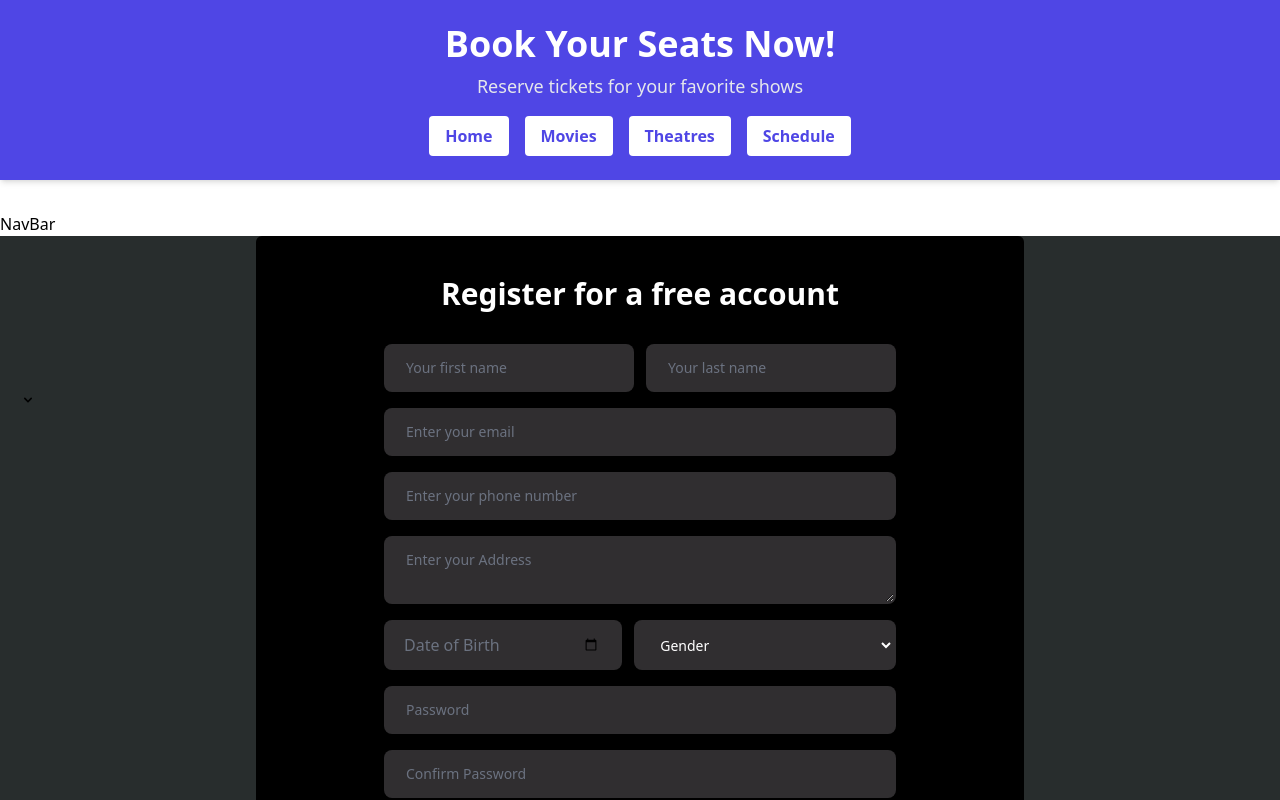
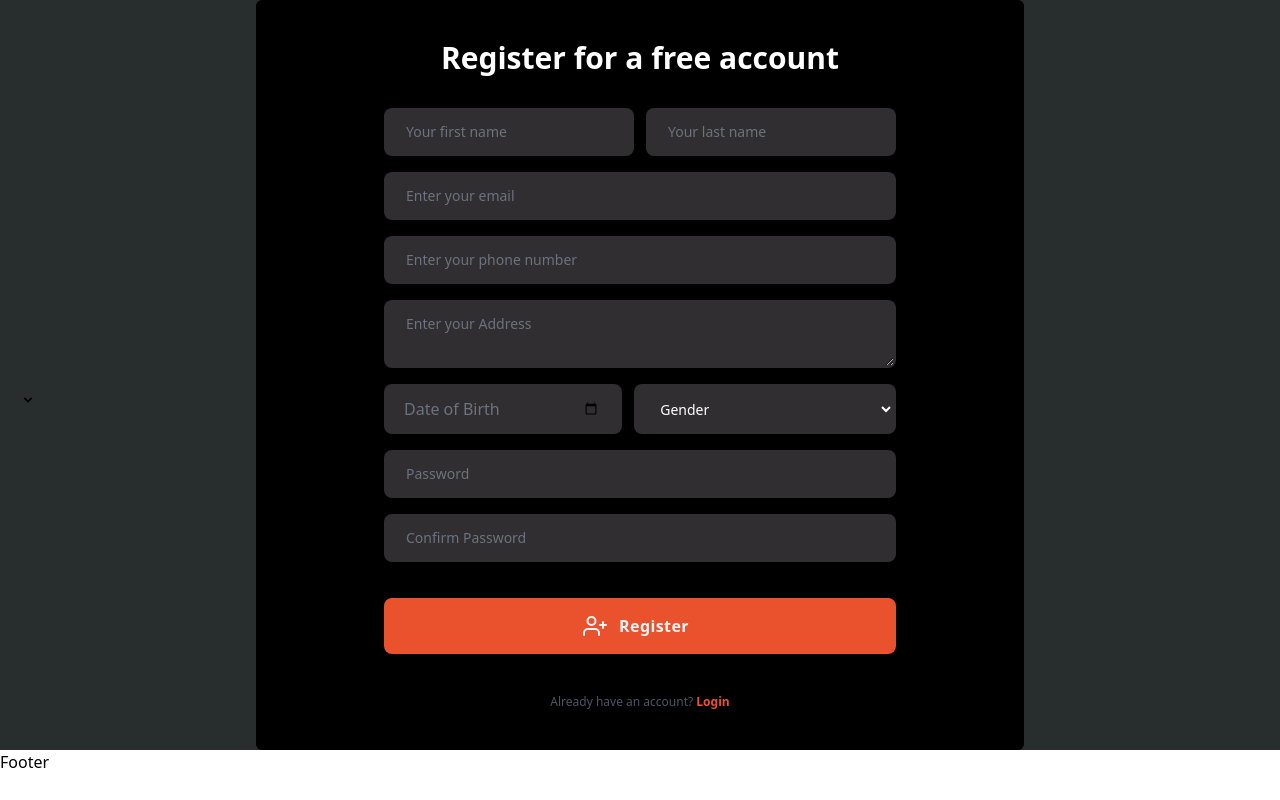
Before and after one commit to ManadaHerath/Theater-reservation-system, a React (Create React App) app in the folder frontend/: page /register in a window 1280 px wide. Shown: the top 800 px of the page. Built offline with nearby package versions, Linux system fonts and the light colour scheme.

Commit message:
Register Page and Login page added

```diff
--- a/frontend/src/App.jsx
+++ b/frontend/src/App.jsx
@@ -10,18 +10,19 @@ import Heading from "./components/Heading";
 import NavBar from "./components/NavBar";
 import Footer from "./components/Footer";
 import TheatreList from "./components/Theatres";
-import RegisterForm from "./components/User Registration/Register";
 import MovieShedule from "./components/Shedule";
 import MoviePage from "./pages/MoviePage";
 import SeatSelection from "./components/SeatSelection";
+import LoginPage from "./pages/LoginPage";
+import RegisterPage from "./pages/RegisterPage";
 
 
 const App = () => {
   return (
     <div>
       <Router>
-        <Heading />
-        <NavBar />
+        {/* <Heading />
+        <NavBar /> */}
         <Routes>
           <Route index element ={<Home/>}/>
           <Route path="/home" element={<Home />} />
@@ -30,7 +31,8 @@ const App = () => {
           <Route path="/schedule" element={<Schedule />} />
           <Route path="/schedule/:paramId" element={<Schedule/>} />
           <Route path="/seat-selection/:showId/:theatreId" element={<SeatSelection/>} />
-          <Route path="/register" element={<RegisterForm />} />
+          <Route path="/register" element={<RegisterPage />} />
+          <Route path="/login" element={<LoginPage />} />
           </Routes>
         <Footer />
       </Router>
--- /dev/null
+++ b/frontend/src/components/User Login/Login.jsx
@@ -0,0 +1,7 @@
+import React from 'react'
+
+export default function Login() {
+  return (
+    <div>Login</div>
+  )
+}
--- /dev/null
+++ b/frontend/src/pages/LoginPage.jsx
@@ -0,0 +1,9 @@
+import React from 'react'
+import Login from '../components/User Login/Login'
+export default function LoginPage() {
+  return (
+    <div>
+    <Login/>
+    </div>
+  )
+}
--- /dev/null
+++ b/frontend/src/pages/RegisterPage.jsx
@@ -0,0 +1,8 @@
+import Register_Form from "../components/User Registration/Register";
+import React from 'react'
+
+export default function RegisterPage() {
+  return (
+    <div><Register_Form/></div>
+  )
+}
```
